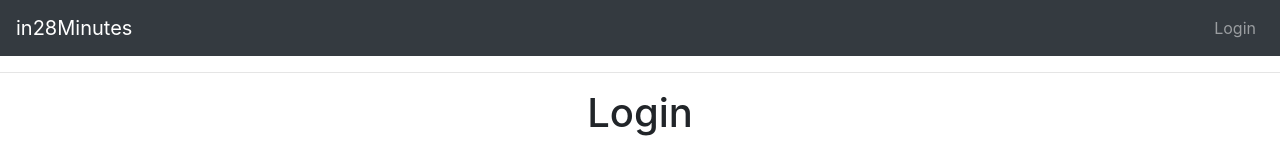
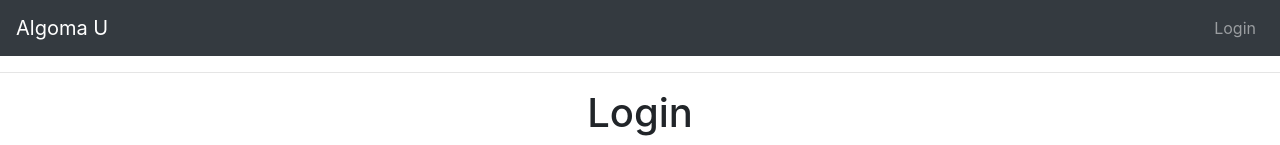
Before and after one commit to MahaSMB/ears, a React (Create React App) app: page / in a window 1280 px wide. Shown: the top 145 px of the page. Built offline with nearby package versions, Linux system fonts and the light colour scheme.

Commit message:
Added Algoma U site

```diff
--- a/src/components/ears/HeaderComponent.jsx
+++ b/src/components/ears/HeaderComponent.jsx
@@ -12,7 +12,7 @@ class HeaderComponent extends Component {
         <>
             <header>
                 <nav className="navbar navbar-expand-md navbar-dark bg-dark">
-                    <div><a href="http://www.in28minutes.com" className="navbar-brand">in28Minutes</a></div>
+                    <div><a href="https://algomau.ca/" className="navbar-brand">Algoma U</a></div>
                     <ul className="navbar-nav">
                         {isUserLoggedIn && <li><Link className="nav-link" to="/welcome/in28minutes">Home</Link></li>}
                         {isUserLoggedIn && <li><Link className="nav-link" to="/listApplicants">List of Applicants</Link></li>}
```
